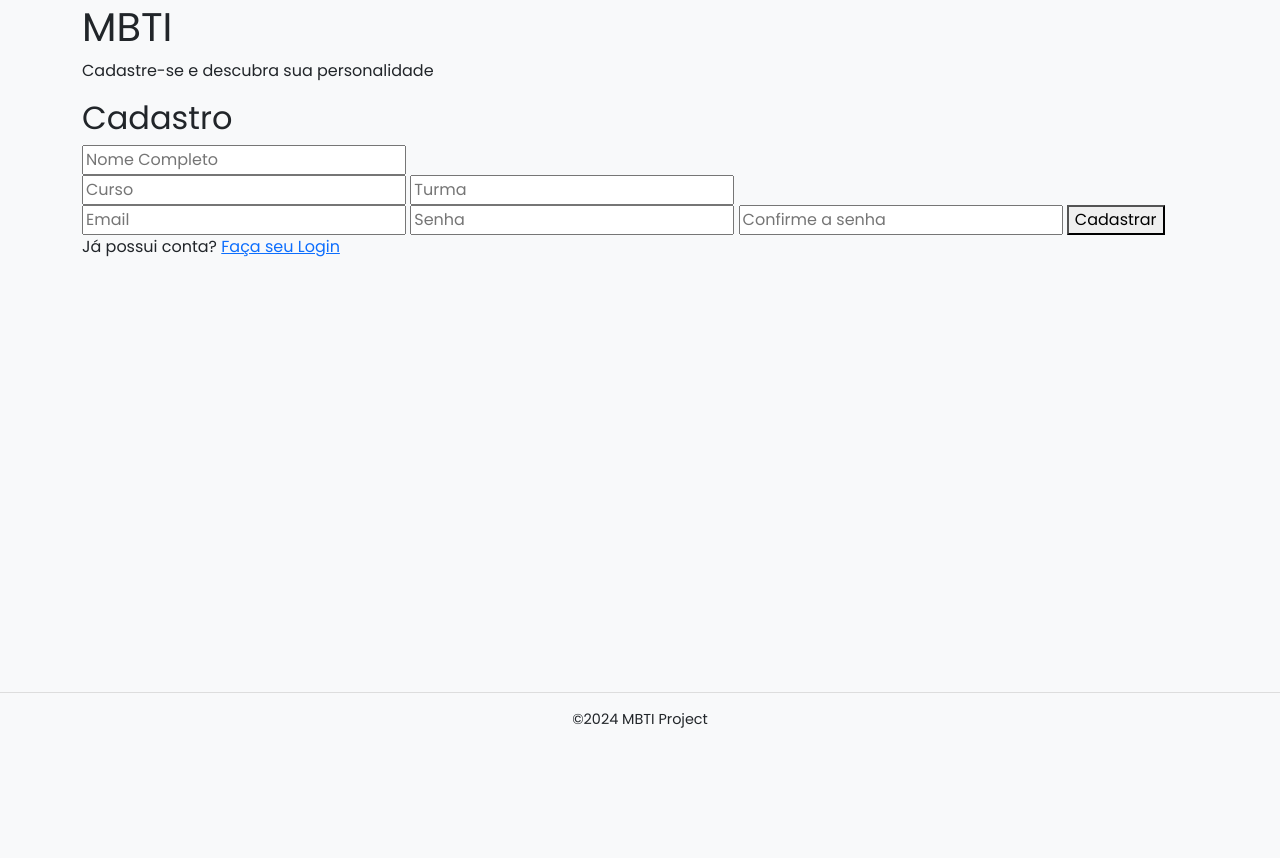
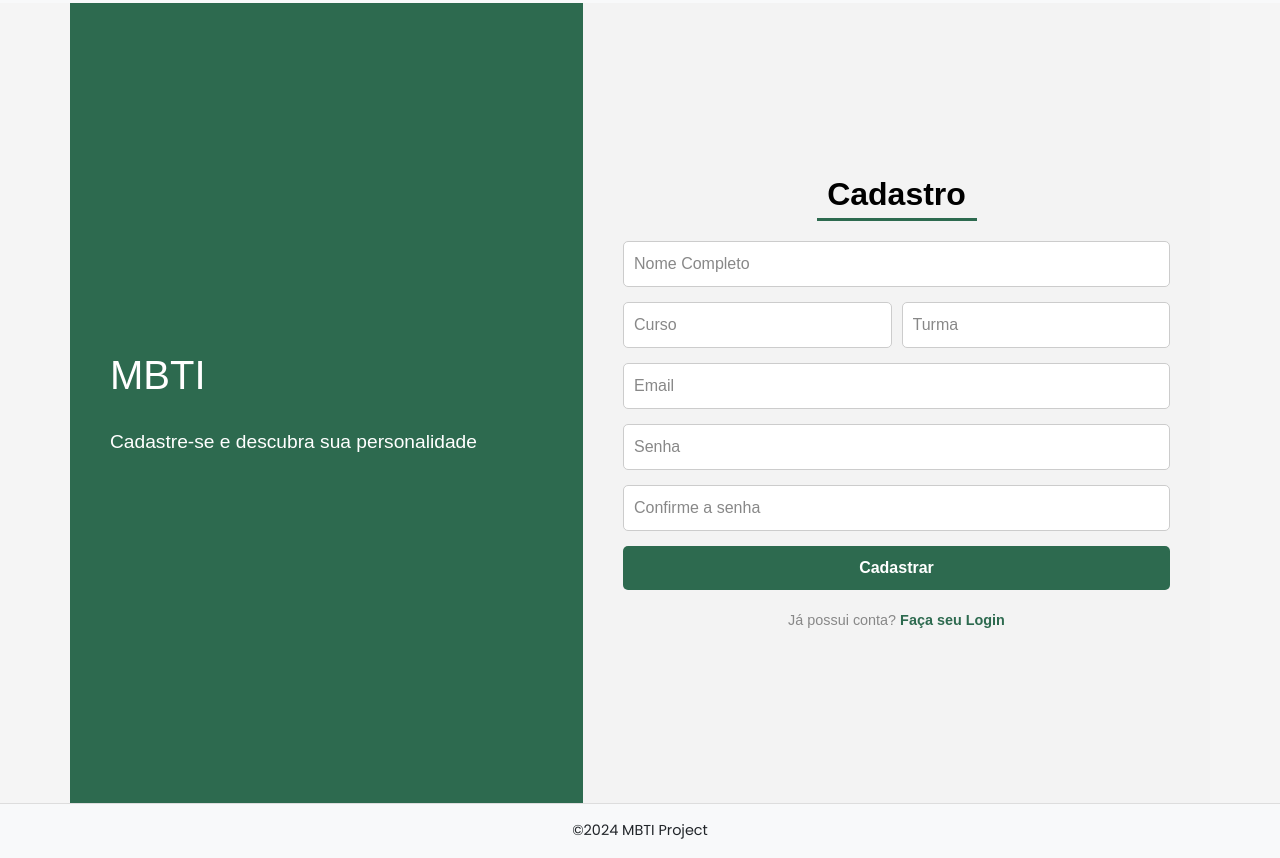
Before and after one commit to MariaJuliaGermano/projeto-2-si-equipe-2, a Django app: template mbti/templates/teste_mbti/cadastro.html in a window 1280 px wide. Shown: the part 53-911 px from the top of the page. Before the commit the page ends 781 px from the top, so only its background shows below. Run offline with Django 5.2, Linux system fonts and the light colour scheme; the template is opened without the code that fills it, so the values that code supplies are empty; some libraries are stand-ins or nearby versions.

Commit message:
Update class cadastro-page

```diff
--- a/mbti/templates/teste_mbti/cadastro.html
+++ b/mbti/templates/teste_mbti/cadastro.html
@@ -2,7 +2,7 @@
 {% block conteudo %}
 {% load static %}
 
-<div class="cadastro-page">
+<div class="cadastro-login-page">
     <div class="container">
         <div class="left-section">
             <h1>MBTI</h1>
@@ -19,7 +19,7 @@
                 <input type="email" placeholder="Email" required>
                 <input type="password" placeholder="Senha" required>
                 <input type="password" placeholder="Confirme a senha" required>
-                <button type="submit" class="botão-cadastrar">Cadastrar</button>
+                <button type="submit" class="botão-enviar">Cadastrar</button>
             </form>
             <div class="form-footer">
                 <p>Já possui conta? <a href="#">Faça seu Login</a></p>
```
